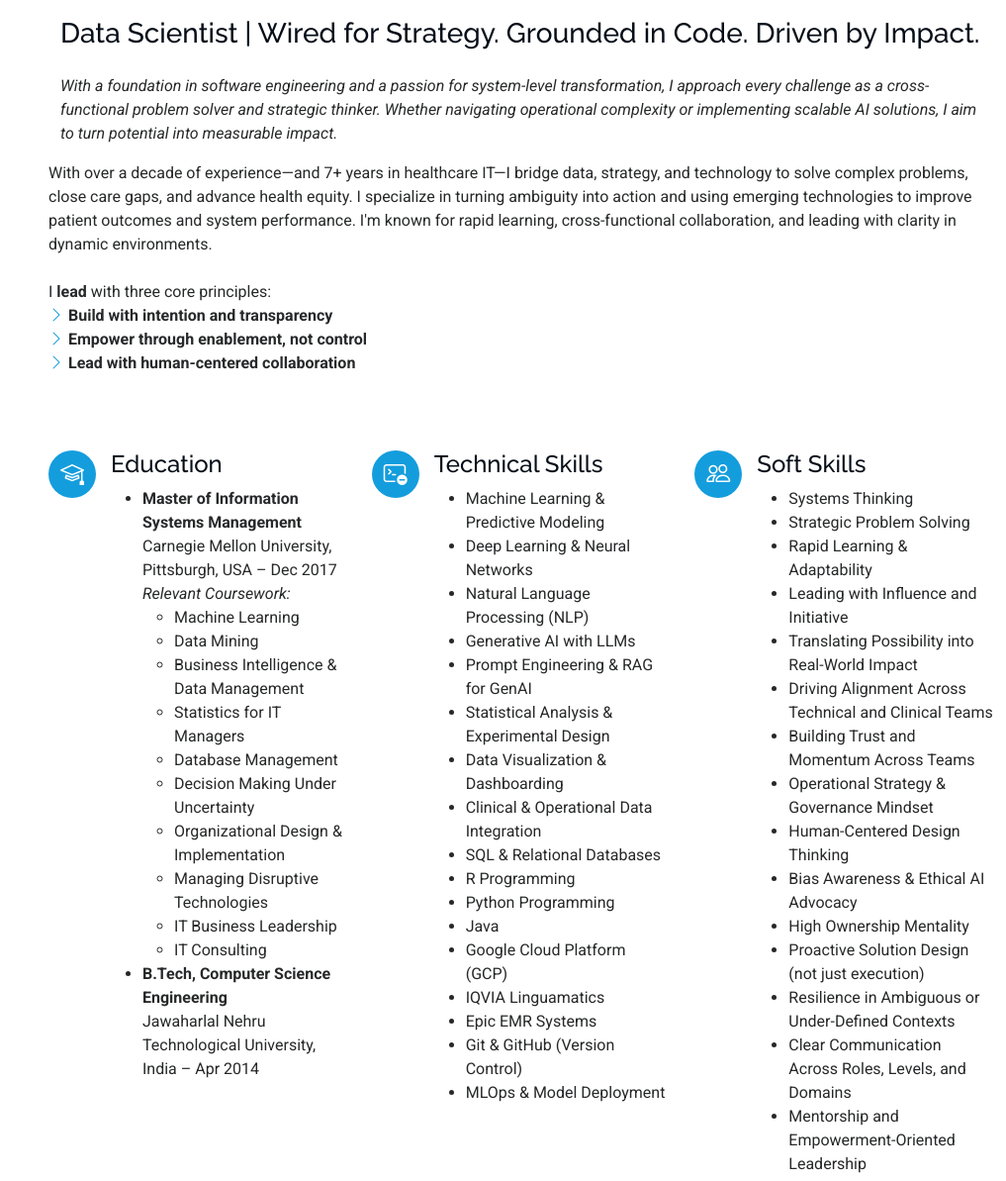
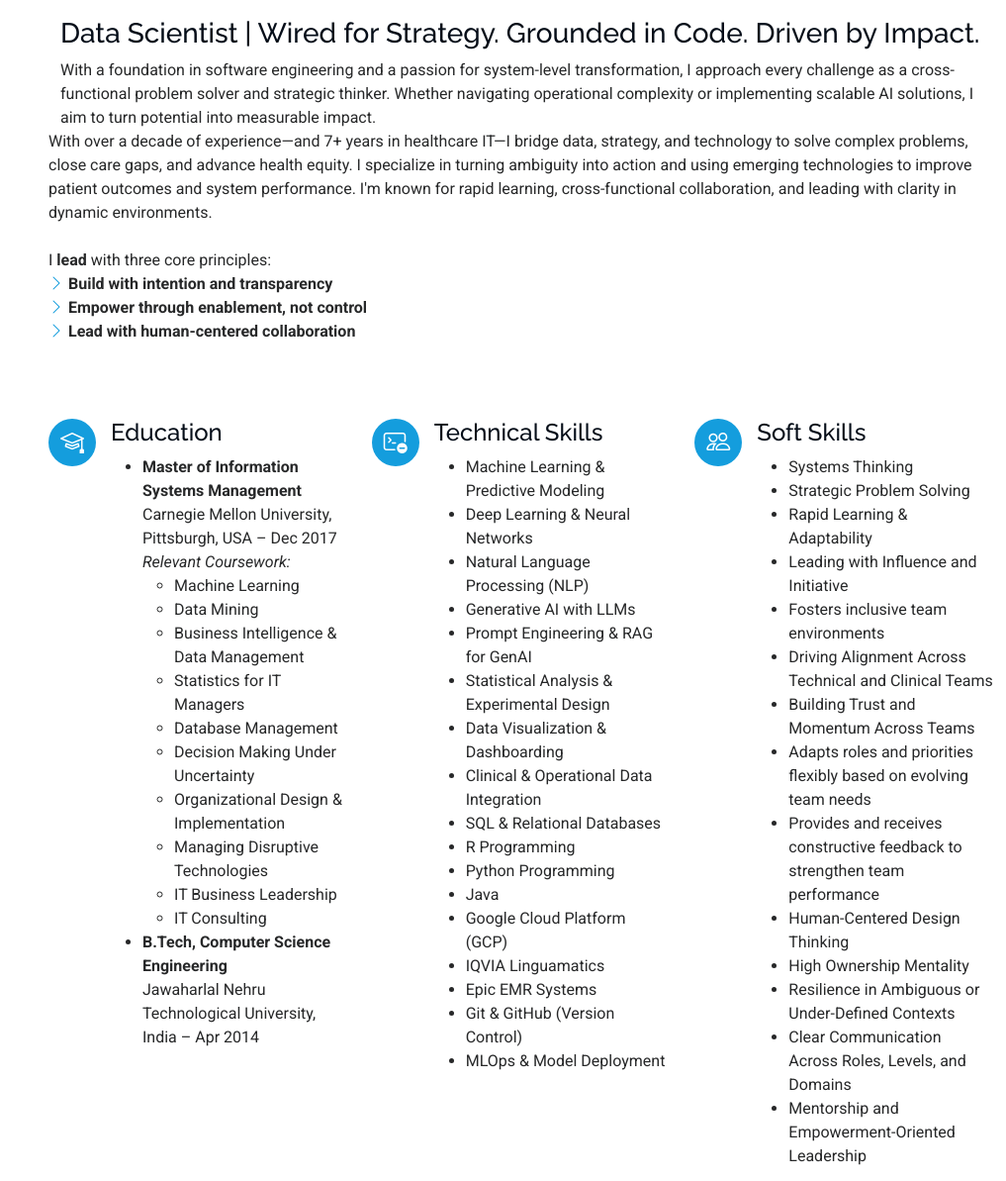
Before and after one commit to ravichandran-urmila/profile, a plain HTML site: page index.html in a window 1280 px wide. Shown: the part 921-2114 px from the top of the page at 99% size, without its empty margins (263-1280 px from the left). Drawn offline with Linux system fonts and the light colour scheme.

Commit message:
updated all sections within index.html

```diff
--- a/index.html
+++ b/index.html
@@ -123,7 +123,7 @@
      <!-- Headline & Subtext -->
   <div class="container" data-aos="fade-up" data-aos-delay="50">
     <h3>Data Scientist | Wired for Strategy. Grounded in Code. Driven by Impact.</h2>
-    <p class="fst-italic py-3">
+    <p >
       With a foundation in software engineering and a passion for system-level transformation, I approach every challenge as a cross-functional problem solver and strategic thinker.
       Whether navigating operational complexity or implementing scalable AI solutions, I aim to turn potential into measurable impact.
     </p>
@@ -214,14 +214,13 @@
             <li>Strategic Problem Solving</li>
             <li>Rapid Learning & Adaptability</li>
             <li>Leading with Influence and Initiative</li>
-            <li>Translating Possibility into Real-World Impact</li>
+            <li>Fosters inclusive team environments</li>
             <li>Driving Alignment Across Technical and Clinical Teams</li>
             <li>Building Trust and Momentum Across Teams</li>
-            <li>Operational Strategy & Governance Mindset</li>
+            <li>Adapts roles and priorities flexibly based on evolving team needs</li>
+            <li>Provides and receives constructive feedback to strengthen team performance</li>
             <li>Human-Centered Design Thinking</li>
-            <li>Bias Awareness & Ethical AI Advocacy</li>
             <li>High Ownership Mentality</li>
-            <li>Proactive Solution Design (not just execution)</li>
             <li>Resilience in Ambiguous or Under-Defined Contexts</li>
             <li>Clear Communication Across Roles, Levels, and Domains</li>
             <li>Mentorship and Empowerment-Oriented Leadership</li>
@@ -460,7 +459,7 @@
         <div class="stats-item">
           <div style="display: inline;">
           <i class="bi bi-diagram-3"></i>
-          <span data-purecounter-start="0" data-purecounter-end="70" data-purecounter-duration="1" class="purecounter" style="display: inline; color: var(--heading-color); font-size: 48px; font-weight: 700;"></span style="display: inline; color: var(--heading-color); font-size: 48px; font-weight: 700;"><span>+</span>
+          <span data-purecounter-start="0" data-purecounter-end="70" data-purecounter-duration="1" class="purecounter" style="display: inline; color: var(--heading-color); font-size: 48px; font-weight: 700;"></span><span style="display: inline; color: var(--heading-color); font-size: 48px; font-weight: 700;">+</span>
          </div>
           <p><strong>Projects Supported</strong><br><span>Research, models, reporting, analysis</span></p>
         </div>
```
